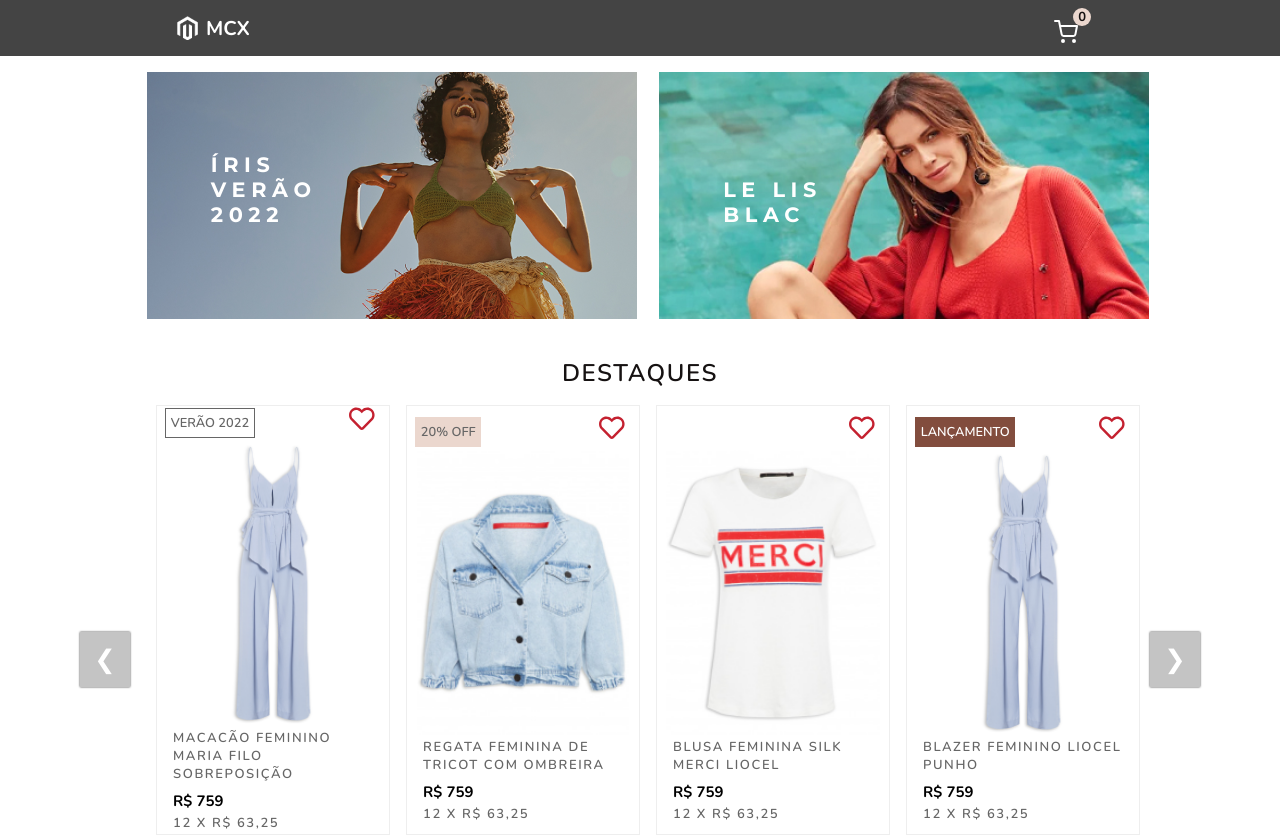
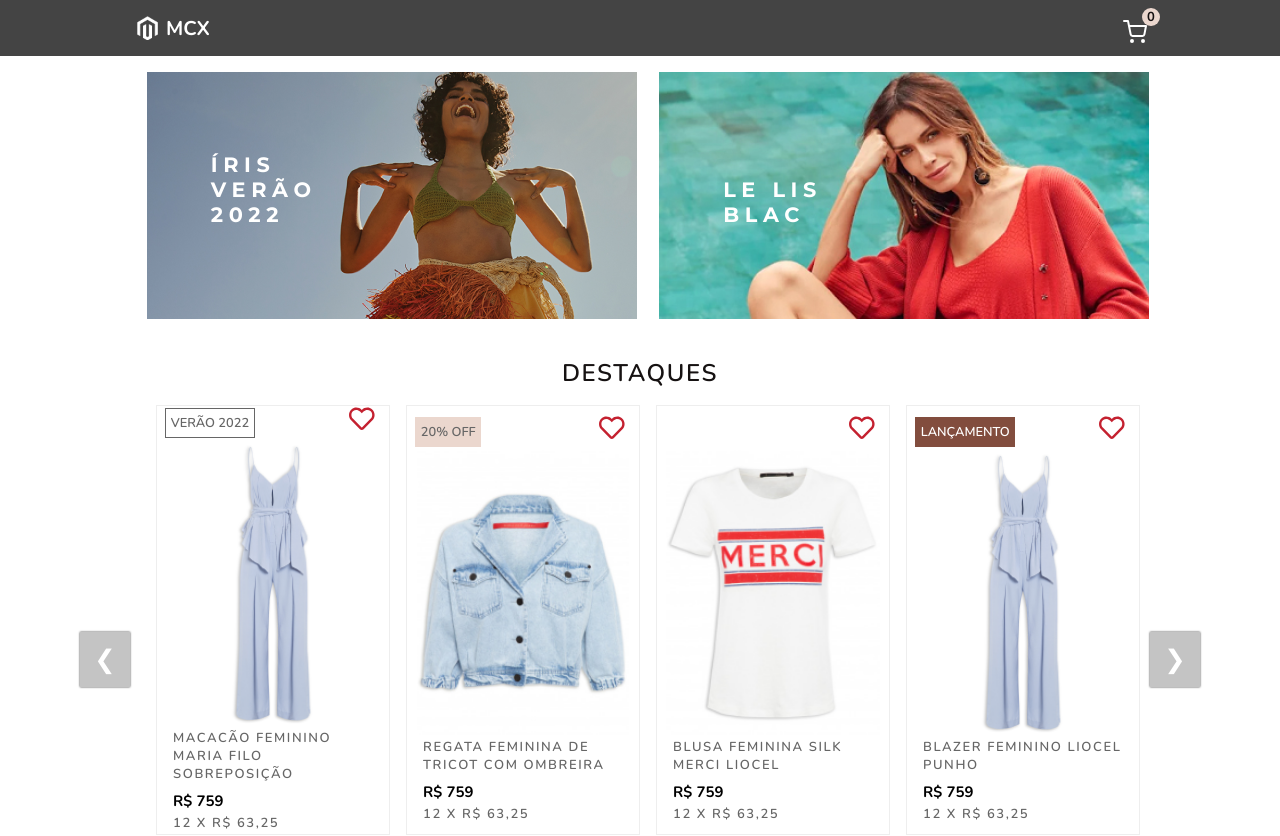
Before and after one commit to PollyanaOliveira/icomm-challenge, a React (Create React App) app: page / in a window 1280 px wide. Shown: the top 836 px of the page. Built offline with nearby package versions, Linux system fonts and the light colour scheme.

Commit message:
fix: :lipstick: adjust header

```diff
--- a/src/common/components/Header/header.css
+++ b/src/common/components/Header/header.css
@@ -99,10 +99,12 @@
 
 @media screen and (min-width: 768px){
   .show__cart {
-    margin-right: 7.5rem;
+    display: flex;
+    margin-right: 3.2rem;
   }
 
   .nav__logo {
-    margin-left: 6.7rem;
+    display: flex;
+    margin-left: 4.2rem;
   }
 }
```
